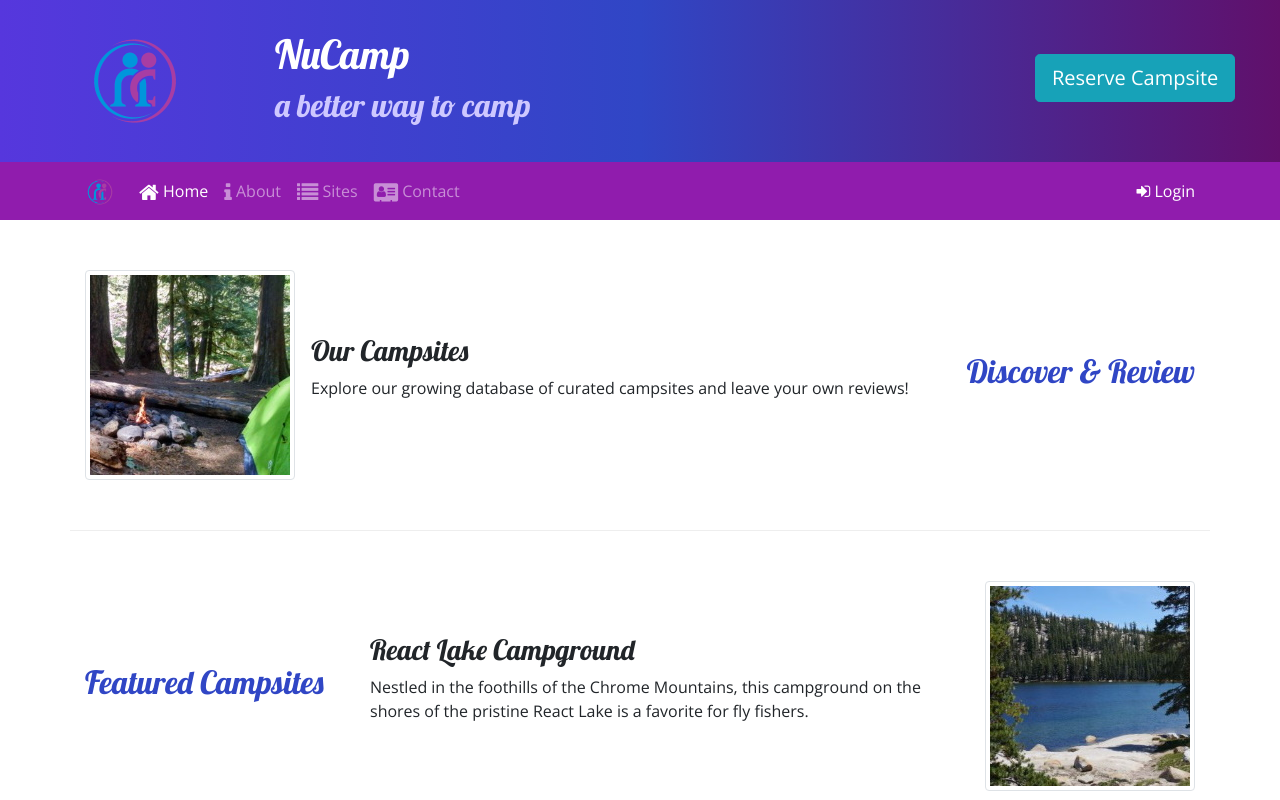
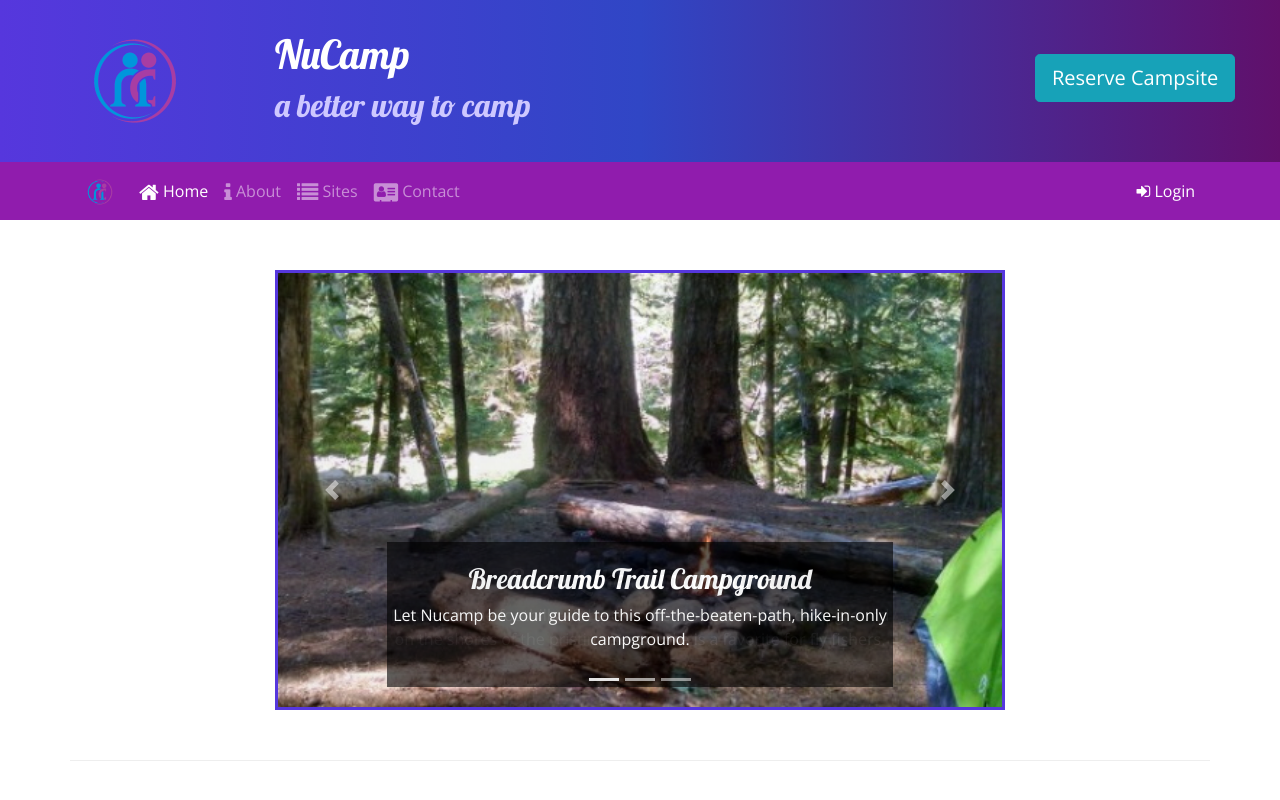
Before and after one commit to TmothyMartel/nucamp, a website: page index.html in a window 1280 px wide. Shown: the top 800 px of the page. Drawn offline with nearby package versions, Linux system fonts and the light colour scheme.

Commit message:
added Carousel to index.html

```diff
--- a/css/styles.css
+++ b/css/styles.css
@@ -47,3 +47,11 @@ a, a:hover {
   color: inherit;
   text-decoration: none;
 }
+
+.carousel-caption {
+  background-color: rgba(0, 0, 0, 0.6);
+}
+
+.carousel {
+  border: solid #5637DD;
+}
--- a/index.html
+++ b/index.html
@@ -36,7 +36,7 @@
                 </div>
             </div>
         </header>
-
+        <!-- main navigation -->
         <nav class="navbar navbar-expand-sm navbar-dark sticky-top">
             <div class="container">
                 <a class="navbar-brand" href="#"><img src="img/logo.png" alt="nucamp logo" height="30" width="30"></a>
@@ -84,6 +84,7 @@
             </div>
         </nav>
 
+        <!-- Login Modal -->
         <div id="loginModal" class="modal fade" role="dialog">
             <div class="modal-dialog" role="document">
                     <div class="modal-content">
@@ -122,6 +123,51 @@
         </div>
 
         <div class="container">
+            <!-- Home Carousel -->
+            <div class="row row-content">
+                <div class="col-md-8 mx-auto">
+                    <div class="carousel slide carousel-fade" id="homeCarousel" data-ride="carousel">
+                        <ul class="carousel-indicators">
+                            <li data-target="#homeCarousel" data-slide-to="0" class="active"></li>
+                            <li data-target="#homeCarousel" data-slide-to="1"></li>
+                            <li data-target="#homeCarousel" data-slide-to="2"></li>
+                        </ul>
+                        <div class="carousel-inner">
+                            <div class="carousel-item active">
+                                <img src="img/breadcrumb-trail.jpg" class="d-block w-100" alt="Breadcrumb Trail Campground">
+                                <div class="carousel-caption">
+                                    <h3>Breadcrumb Trail Campground</h3>
+                                    <p class="d-none d-sm-block">Let Nucamp be your guide to this off-the-beaten-path, hike-in-only campground.</p>
+                                </div>
+                            </div>
+                            <div class="carousel-item">
+                                <img src="img/react-lake.jpg" class="d-block w-100" alt="React Lake Campground">
+                                <div class="carousel-caption">
+                                    <h3>React Lake Campground</h3>
+                                    <p class="d-none d-sm-block">Nestled in the foothills of the Chrome Mountains, this campground on the shores of the pristine React Lake is a favorite for fly fishers.</p>
+                                </div>
+                            </div>
+                            <div class="carousel-item">
+                                <img src="img/chrome-river.jpg" class="d-block w-100" alt="Chrome River Campground">
+                                <div class="carousel-caption">
+                                    <h3>Chrome River Campground</h3>
+                                    <p class="d-none d-sm-block">Spend a few sunny days and starry nights beneath a canopy of old-growth firs at this enchanting spot by the Chrome River.</p>
+                                </div>
+                            </div>
+                        </div>
+                        <a class="carousel-control-prev" href="#homeCarousel" role="button" data-slide="prev">
+                            <span class="carousel-control-prev-icon"></span>
+                            <span class="sr-only">Previous</span>
+                        </a>
+                        <a class="carousel-control-next" href="#homeCarousel" role="button" data-slide="next">
+                            <span class="carousel-control-next-icon"></span>
+                            <span class="sr-only">Next</span>
+                        </a>
+                    </div>
+                </div>
+            </div>
+
+            <!-- text and information -->
             <div class="row row-content align-items-center">
                 <div class="col-sm-4 col-md-3 order-sm-last">
                     <h2 class="text-sm-right">Discover & Review</h2>
```
